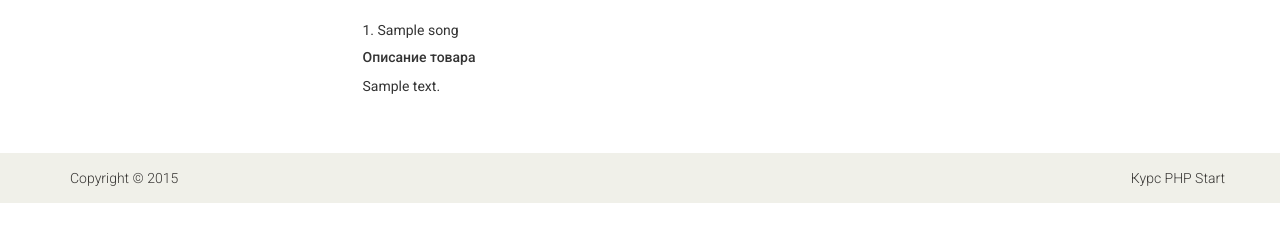
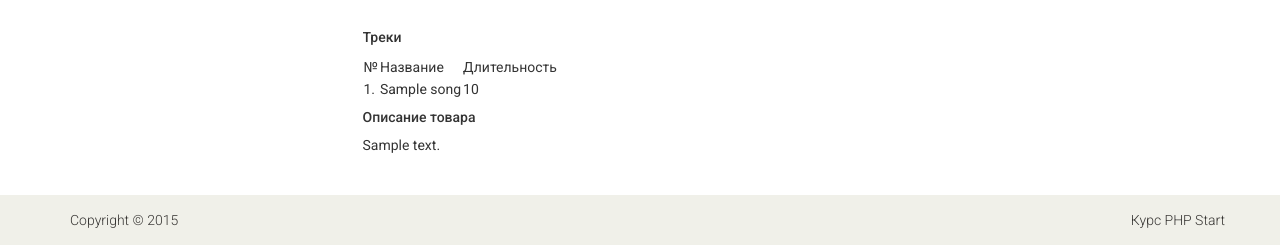
Before and after one commit to smalldazzy/music-store, a PHP site: template views/product/view.php in a window 1280 px wide. Shown: the part 597-842 px from the top of the page. Before the commit the page ends 800 px from the top, so only its background shows below. Run offline with PHP 8.4, Linux system fonts and the light colour scheme; the template is opened without the code that fills it: most values are stand-ins (such as "Sample title", 1, 10 or a date in 2020); data that the repository does not hold is empty; some libraries are stand-ins or nearby versions.

Commit message:
track duration, table view

```diff
--- a/models/Product.php
+++ b/models/Product.php
@@ -124,13 +124,14 @@ class Product
         $db = Db::getConnection();
         $idd=$id;
         // Получение и возврат результатов
-        $result = $db->query("SELECT song.name, song.id FROM song INNER join product_song"
+        $result = $db->query("SELECT song.name, song.id, song.duration FROM song INNER join product_song"
             ." ON song.id=product_song.song_id where product_song.product_id=($idd);");
         $songs = array();
         $i = 0;
         while ($row = $result->fetch()) {
             $songs[$i]['name'] = $row['name'];
             $songs[$i]['id'] = $row['id'];
+            $songs[$i]['duration'] = $row['duration'];
             $i++;
         }
         return $songs;
--- a/template/css/main.css
+++ b/template/css/main.css
@@ -601,6 +601,7 @@ ul.sub-menu {
 }
 
 
+
 .pricing {
     position: absolute;
     right: 40%;
--- a/views/product/view.php
+++ b/views/product/view.php
@@ -56,9 +56,32 @@
                     <div class="row">
                         <div class="col-sm-12">
                             <br/>
-                            <?php foreach ($songs as $i=>$song_item): ?>
-                                <p><?php echo ($i+1).'. '.$song_item['name']; ?></p>
-                            <?php endforeach; ?>
+                            <h5>Треки</h5>
+                            <table class="tracks">
+                                <thead>
+                                    <tr>
+                                        <td>№</td>
+                                        <td>Название</td>
+                                        <td>Длительность</td>
+                                    </tr>
+                                </thead>
+                                <tbody>
+                                <?php foreach ($songs as $i=>$song_item): ?>
+                                    <tr>
+                                    <td>
+                                        <?php echo ($i+1).'.'; ?>
+                                    </td>
+                                    <td>
+                                        <?php echo $song_item['name']; ?>
+                                    </td>
+                                    <td>
+                                        <?php echo $song_item['duration']; ?>
+                                    </td>
+                                    </tr>
+                                <?php endforeach; ?>
+                                </tbody>
+                            </table>
+
                             <h5>Описание товара</h5>
                             <?php echo $product['description']; ?>
                         </div>
```
